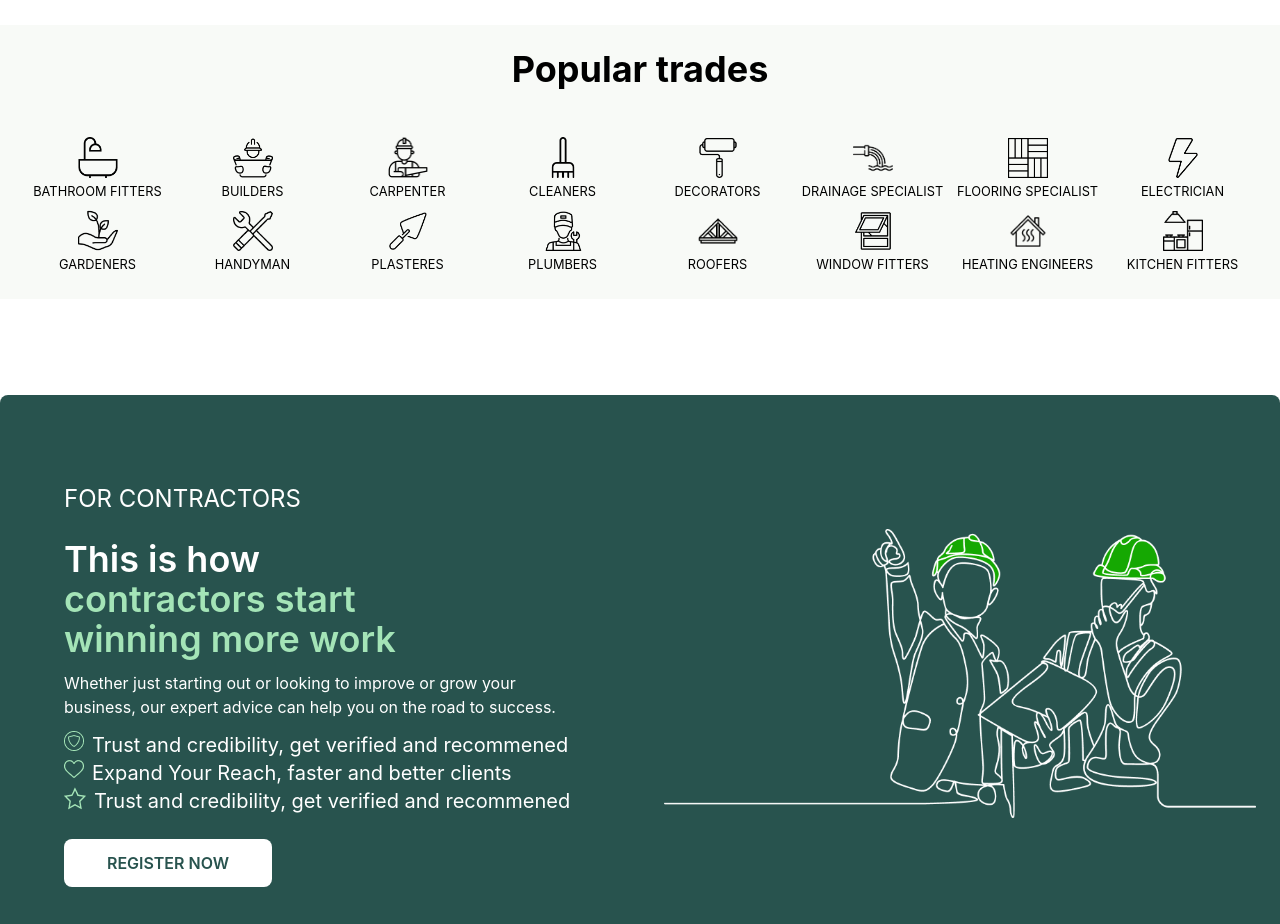
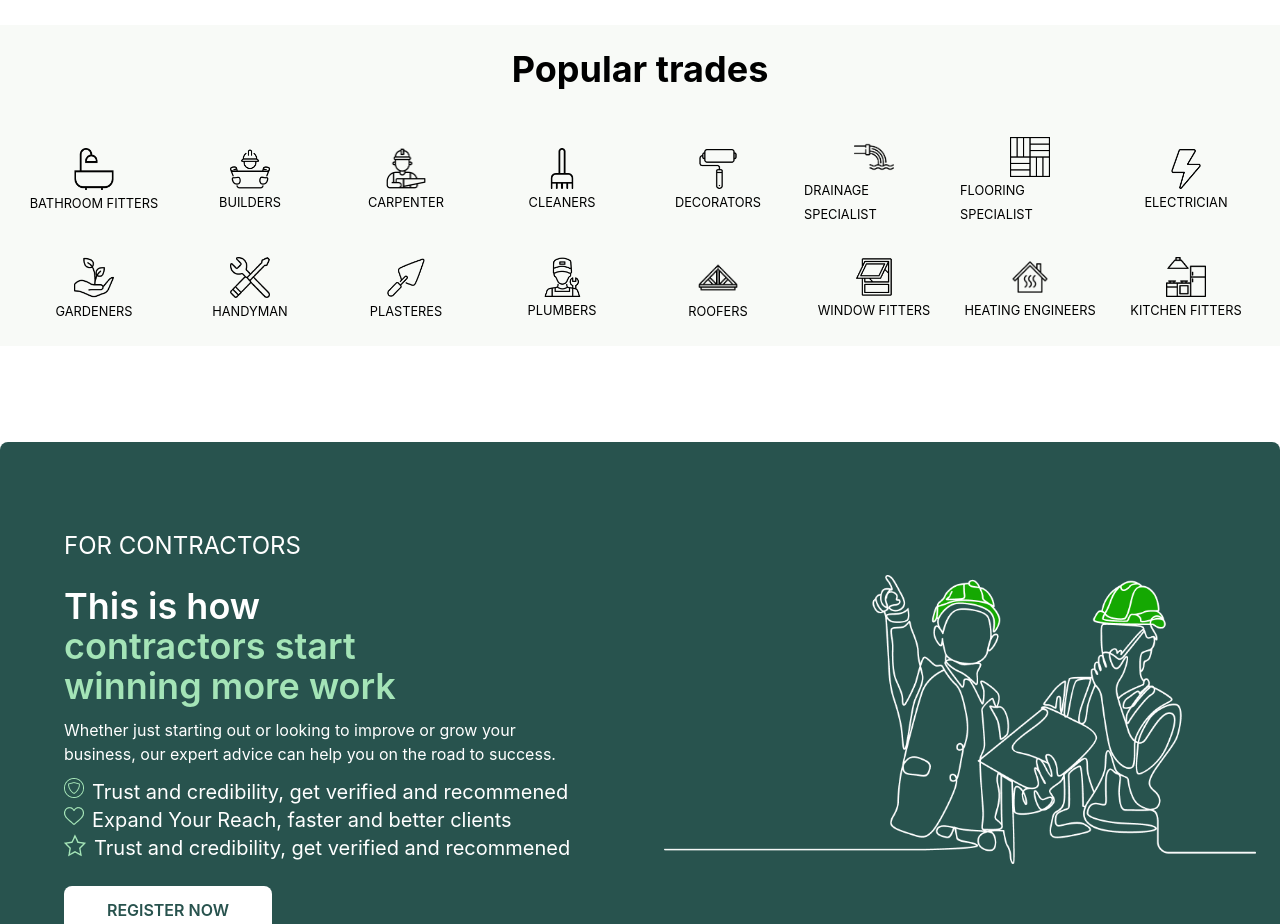
Before and after one commit to mamun-prodhan/job-portal, a React (Create React App) app: page / in a window 1280 px wide. Shown: the part 1280-2204 px from the top of the page. Built offline with nearby package versions, Linux system fonts and the light colour scheme.

Commit message:
grid bug fixed

```diff
--- a/src/components/PopularTrades/PopularTrades.js
+++ b/src/components/PopularTrades/PopularTrades.js
@@ -90,7 +90,7 @@ const PopularTrades = () => {
     return (
         <div className='mb-12 lg:mb-24 p-6 bg-[#F8FAF7]'>
              <h2 className='text-4xl font-bold text-center mb-6 lg:mb-12'>Popular trades</h2>
-             <div className='grid grid-cols-2 lg:grid-cols-8 gap-6 lg:gap-2'>
+             <div className='grid grid-cols-2 lg:grid-cols-8 gap-x-4 gap-y-8'>
                 {
                     tradesData.map((trade, index) => <Trade
                     key={index}
--- a/src/components/Trade/Trade.js
+++ b/src/components/Trade/Trade.js
@@ -1,15 +1,18 @@
-import React from 'react';
+import React from "react";
 
 const Trade = (props) => {
+  const { image, title } = props.trade;
 
-    const {image, title} = props.trade
-
-    return (
-        <div className='justify-items-center content-center'>
-            <img className='w-10' src={image} alt="service icon" />
-            <small className='text-center'>{title}</small>
-        </div>
-    );
+  return (
+    <div className="flex flex-col justify-center items-center">
+      <div>
+        <img className="w-10" src={image} alt="service icon" />
+      </div>
+      <div>
+        <small>{title}</small>
+      </div>
+    </div>
+  );
 };
 
 export default Trade;
```
